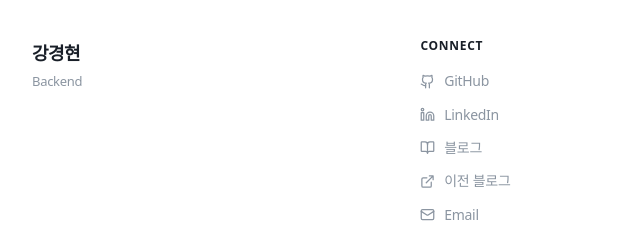
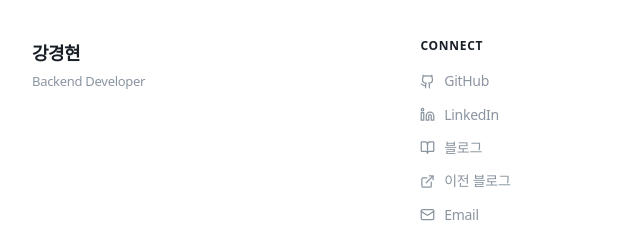
Before and after one commit to kangkyunghyun/kangkyunghyun.github.io, an Astro site: page / in a window 1280 px wide. Shown: the part 3091-3331 px from the top of the page, 176-816 px from the left. Built offline with nearby package versions, Linux system fonts and the light colour scheme; Astro itself is replaced by a stand-in of ours.

Commit message:
Design: 푸터 직함을 Backend Developer 로 변경

```diff
--- a/src/layouts/Base.astro
+++ b/src/layouts/Base.astro
@@ -83,7 +83,7 @@ const inBlog = path === '/blog' || path.startsWith('/posts');
 			<div class="cols">
 				<div class="intro">
 					<p class="name">강경현</p>
-					<p class="role">Backend</p>
+					<p class="role">Backend Developer</p>
 				</div>
 
 				<div>
```
